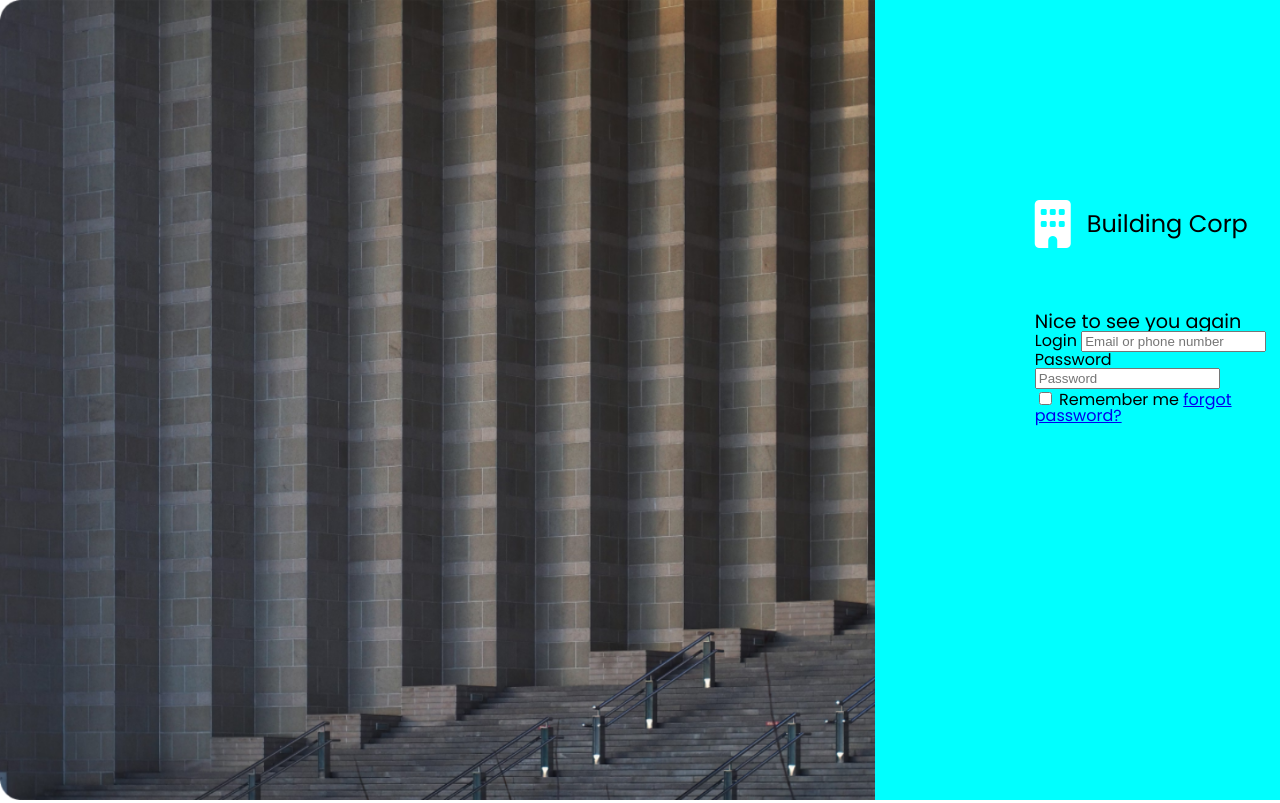
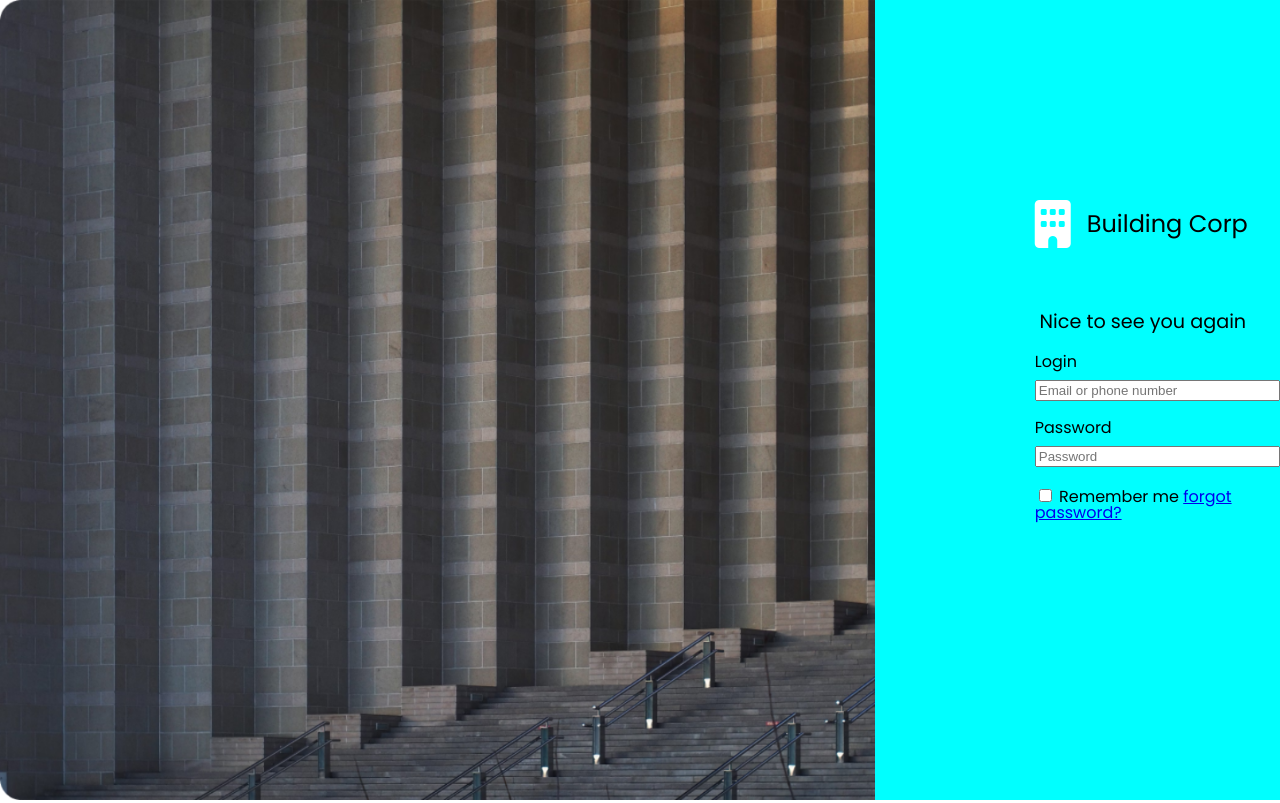
Before and after one commit to cadenasza/desafio-e, a plain HTML site: page index.html in a window 1280 px wide. Drawn offline with Linux system fonts and the light colour scheme.

Commit message:
adicionando o css do formulario

```diff
--- a/styles.css
+++ b/styles.css
@@ -49,6 +49,21 @@ body{
     font-size: 1.5rem;
 }
 
+
 .titulo-login{
     font-size: 1.2rem;
+    margin-left: 0.3rem;
 }
+
+.div-formulario{
+    margin-top:1.4rem;
+    display: flex;
+    flex-direction: column;
+}
+
+.email, .password{
+    display: flex;
+    flex-direction: column;
+    gap: 10px;
+    margin-bottom: 1.2rem;
+}
```
